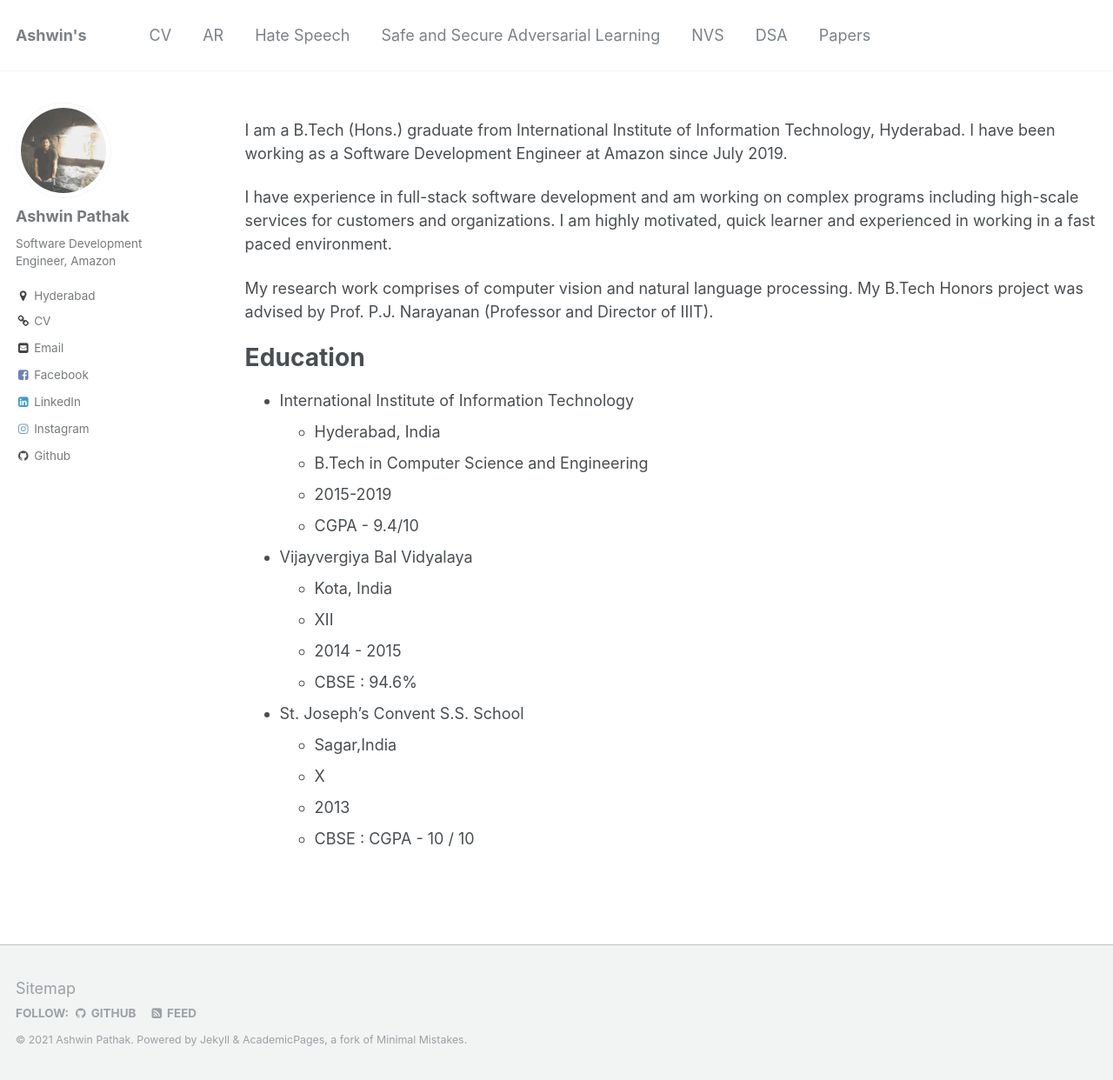
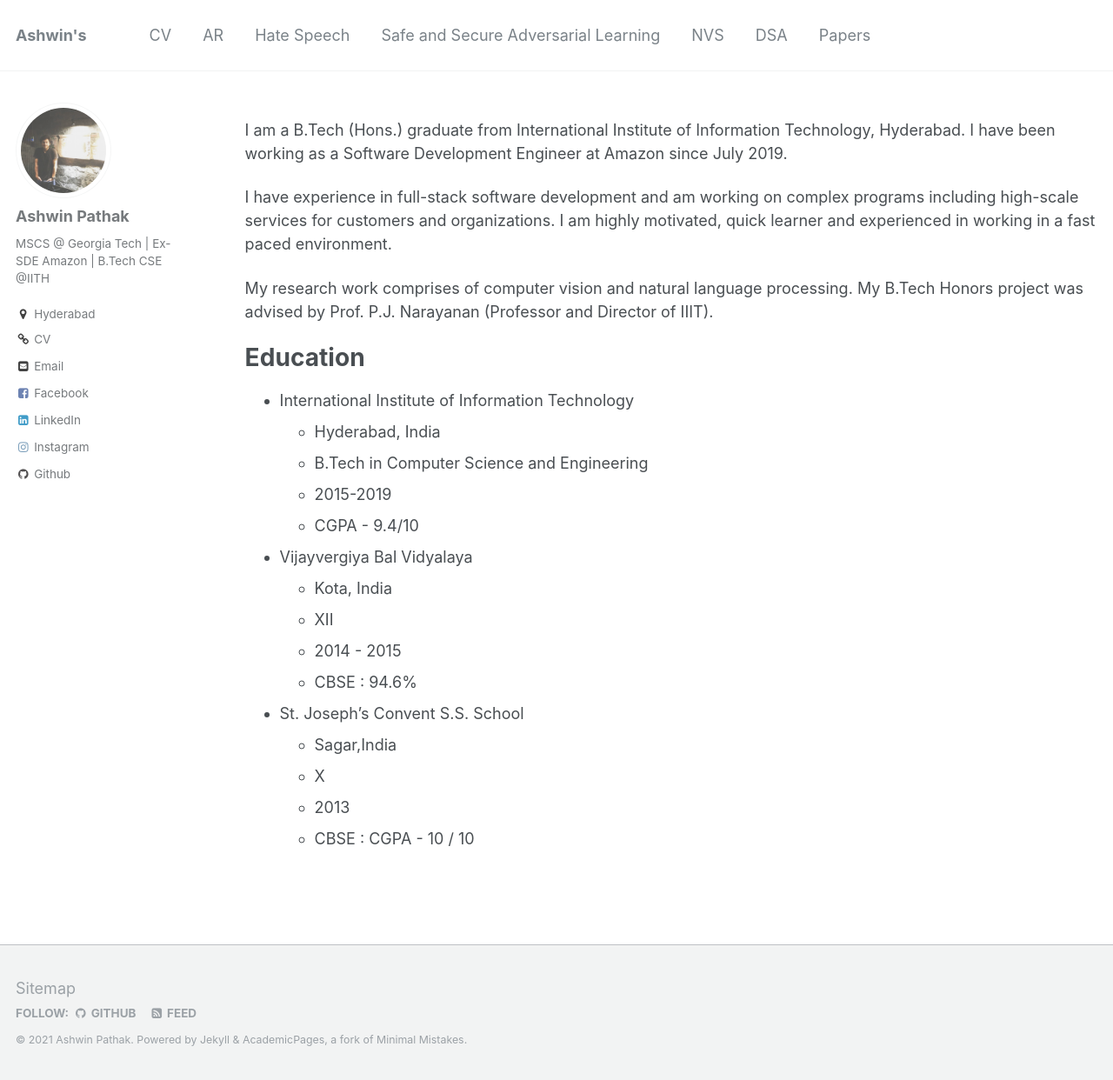
Before and after one commit to ashwinpathak20/ashwinpathak20.github.io, a Jekyll site: the page built from _pages/cv.md, in a window 1280 px wide and 1242 px high. Shown: the whole window at 87% size. Built offline with Jekyll 4.4.1, drawn with Linux system fonts in a browser that asks for light colours.

Commit message:
Updating description

```diff
--- a/_config.yml
+++ b/_config.yml
@@ -79,7 +79,7 @@ analytics:
 author:
   name             : "Ashwin Pathak"
   avatar           : "ashwin.jpg"
-  bio              : "Software Development Engineer, Amazon"
+  bio              : "MSCS @ Georgia Tech | Ex-SDE Amazon | B.Tech CSE @IITH"
   location         : "Hyderabad"
   employer         :
   googlescholar    :
```
